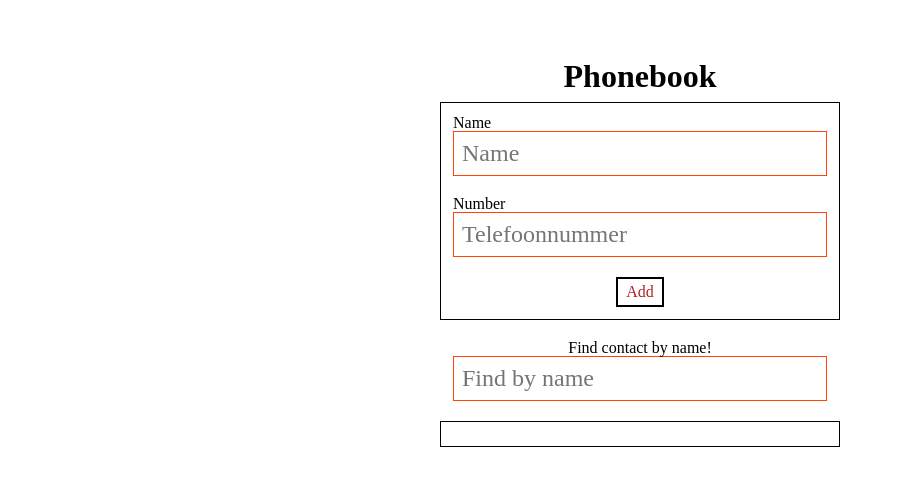
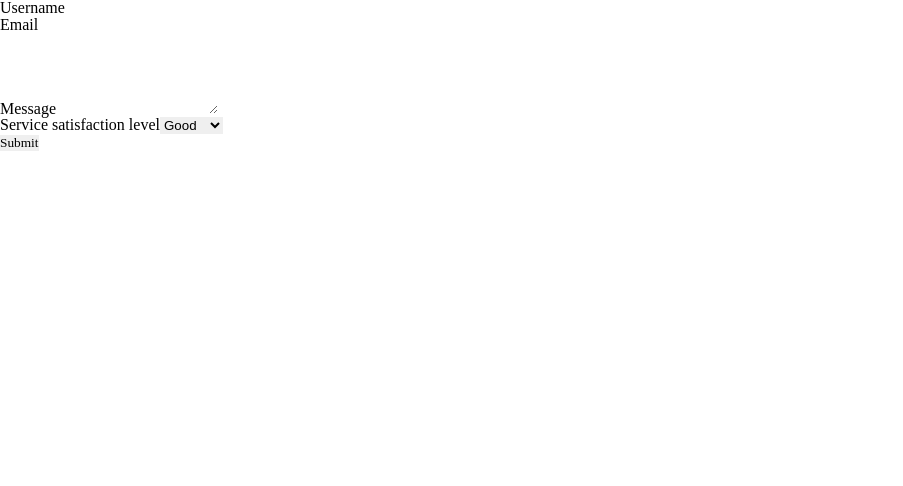
Before and after one commit to Vladyslav-Tykhyi/oefenen, a React (Vite) app in the folder oefenen/: page / in a window 1280 px wide. Shown: the top 486 px of the page, without its empty margins (0-903 px from the left). Built offline with nearby package versions, Linux system fonts and the light colour scheme.

Commit message:
work on Formik

```diff
--- a/oefenen/package.json
+++ b/oefenen/package.json
@@ -12,7 +12,8 @@
   "dependencies": {
     "formik": "^2.4.6",
     "react": "^19.1.0",
-    "react-dom": "^19.1.0"
+    "react-dom": "^19.1.0",
+    "yup": "^1.6.1"
   },
   "devDependencies": {
     "@eslint/js": "^9.25.0",
--- a/oefenen/src/components/App/App.jsx
+++ b/oefenen/src/components/App/App.jsx
@@ -1,60 +1,76 @@
-import { useEffect, useState } from "react";
-import ContactForm from "../ContacntForm/ContactForm";
-import ContactList from "../ContactList/ContactList";
-import SearchBox from "../SearchBox/SearchBox";
-import s from "./App.module.css";
+import { Formik, Form, Field, ErrorMessage } from "formik";
+import { useId } from "react";
+import * as Yup from "yup";
+
+const FeedbackSchema = Yup.object().shape({
+  username: Yup.string()
+    .min(2, "Too Short!")
+    .max(50, "Too Long!")
+    .required("Required"),
+  email: Yup.string().email("Must be a valid email!").required("Required"),
+  message: Yup.string()
+    .min(3, "Too short")
+    .max(256, "Too long")
+    .required("Required"),
+  level: Yup.string().oneOf(["good", "neutral", "bad"]).required("Required"),
+});
+
+const initialValues = {
+  username: "",
+  email: "",
+  message: "",
+  level: "good",
+};
 
 const App = () => {
-  const [user, setUser] = useState({ name: "", number: "", id: "" });
-  const [contact, setContact] = useState(() => {
-    const saved = JSON.parse(localStorage.getItem("contacts"));
-    return saved ? saved : [];
-  });
-  const [filter, setFilter] = useState("");
+  const nameFieldId = useId();
+  const emailFieldId = useId();
+  const msgFieldId = useId();
+  const levelFieldId = useId();
 
-  const sendData = (e) => {
-    e.preventDefault();
-
-    const newContact = {
-      id: crypto.randomUUID(),
-      name: user.name,
-      number: user.number,
-    };
-
-    setContact((prev) => [...prev, newContact]);
-    setUser({ name: "", number: "", id: "" });
-  };
-
-  const handleCloseBTN = (id) => {
-    setContact((prev) => prev.filter((item) => item.id !== id));
-  };
-
-  const getData = (e) => {
-    const { name, value } = e.target;
-    setUser((prev) => ({ ...prev, [name]: value, id: crypto.randomUUID() }));
-  };
-
-  useEffect(() => {
-    localStorage.setItem("contacts", JSON.stringify(contact));
-  }, [contact]);
-
-  const filterContacts = () => {
-    if (filter.trim().length < 2) return contact;
-    return contact.filter((c) =>
-      c.name.toLowerCase().includes(filter.toLowerCase())
-    );
+  const handleSubmit = (values, actions) => {
+    console.log(values);
+    actions.resetForm();
   };
 
   return (
-    <div>
-      <h1 className={s.header}>Phonebook</h1>
-      <ContactForm sendData={sendData} getData={getData} user={user} />
-      <SearchBox setFilter={setFilter} />
-      <ContactList
-        contacts={filterContacts()}
-        handleCloseBTN={handleCloseBTN}
-      />
-    </div>
+    <Formik
+      initialValues={initialValues}
+      onSubmit={handleSubmit}
+      validationSchema={FeedbackSchema}
+    >
+      <Form>
+        <div>
+          <label htmlFor={nameFieldId}>Username</label>
+          <Field type="text" name="username" id={nameFieldId} />
+          <ErrorMessage name="username" component="span" />
+        </div>
+
+        <div>
+          <label htmlFor={emailFieldId}>Email</label>
+          <Field type="email" name="email" id={emailFieldId} />
+          <ErrorMessage name="email" component="span" />
+        </div>
+
+        <div>
+          <label htmlFor={msgFieldId}>Message</label>
+          <Field as="textarea" name="message" id={msgFieldId} rows="5" />
+          <ErrorMessage name="message" component="span" />
+        </div>
+
+        <div>
+          <label htmlFor={levelFieldId}>Service satisfaction level</label>
+          <Field as="select" name="level" id={levelFieldId}>
+            <option value="good">Good</option>
+            <option value="neutral">Neutral</option>
+            <option value="bad">Bad</option>
+          </Field>
+          <ErrorMessage name="level" component="span" />
+        </div>
+
+        <button type="submit">Submit</button>
+      </Form>
+    </Formik>
   );
 };
 
--- a/oefenen/src/components/ContacntForm/ContactForm.jsx
+++ /dev/null
@@ -1,39 +0,0 @@
-import s from "./ContactForm.module.css";
-
-const ContactForm = ({ sendData, getData, user }) => {
-  return (
-    <div>
-      <form className={s.form} onSubmit={sendData}>
-        <label>
-          <span>Name</span>
-          <input
-            type="text"
-            className={s.input}
-            placeholder="Name"
-            name="name"
-            value={user.name}
-            onChange={getData}
-            required
-          />
-        </label>
-        <label>
-          <span>Number</span>
-          <input
-            type="number"
-            className={s.input}
-            placeholder="Telefoonnummer"
-            name="number"
-            value={user.number}
-            onChange={getData}
-            required
-          />
-        </label>
-        <button className={s.btn} type="submit">
-          Add
-        </button>
-      </form>
-    </div>
-  );
-};
-
-export default ContactForm;
--- a/oefenen/src/components/ContacntForm/ContactForm.module.css
+++ /dev/null
@@ -1,25 +0,0 @@
-.form {
-  width: 400px;
-  border: 1px solid black;
-  margin: 0 auto;
-  padding: 12px;
-
-  & input {
-    display: block;
-    width: 100%;
-    border: 1px solid orangered;
-    margin: 0 0 20px 0;
-    padding: 8px;
-    font-size: 24px;
-  }
-
-  & .btn {
-    background-color: transparent;
-    color: firebrick;
-    padding: 4px 8px;
-    display: block;
-    margin: 0 auto;
-    border: 2px solid black;
-    font-size: 16px;
-  }
-}
--- a/oefenen/src/components/ContactList/ContactList.jsx
+++ /dev/null
@@ -1,29 +0,0 @@
-import s from "./ContactList.module.css";
-
-const ContactList = ({ contacts, handleCloseBTN }) => {
-  return (
-    <div className={s.wrapper}>
-      <ul className={s.list}>
-        {contacts.map((item) => {
-          return (
-            <li className={s.list_item} key={item.id}>
-              <div className={s.list_item_wrapper}>
-                <h2 className={s.userName}>{item.name}</h2>
-                <p className={s.userNumber}>{item.number}</p>
-              </div>
-              <button
-                className={s.list_item_delBTN}
-                onClick={() => handleCloseBTN(item.id)}
-                id={item.id}
-              >
-                Delete
-              </button>
-            </li>
-          );
-        })}
-      </ul>
-    </div>
-  );
-};
-
-export default ContactList;
--- a/oefenen/src/components/ContactList/ContactList.module.css
+++ /dev/null
@@ -1,50 +0,0 @@
-.wrapper {
-  width: 400px;
-  border: 1px solid black;
-  margin: 0 auto;
-  padding: 12px;
-  max-height: 400px;
-  overflow: scroll;
-}
-
-.list_item {
-  border: 1px solid greenyellow;
-  padding: 6px;
-  border-radius: 12px;
-  margin: 0 0 8px 0;
-  display: flex;
-  justify-content: space-between;
-}
-
-.list_item_wrapper {
-}
-
-.userName {
-  margin: 0 0 6px 0;
-  font-weight: bolder;
-}
-
-.userNumber {
-  font-weight: bolder;
-}
-
-.list_item_delBTN {
-  display: block;
-  font-weight: bold;
-  background-color: darkblue;
-  color: white;
-  padding: 0 8px;
-  border: 2px solid darkgoldenrod;
-  border-radius: 12px;
-}
-
-input[type="number"]::-webkit-inner-spin-button,
-input[type="number"]::-webkit-outer-spin-button {
-  -webkit-appearance: none;
-  margin: 0;
-}
-
-/* Firefox */
-input[type="number"] {
-  -moz-appearance: textfield;
-}
--- a/oefenen/src/components/SearchBox/SearchBox.jsx
+++ /dev/null
@@ -1,17 +0,0 @@
-import s from "./SearchBox.module.css";
-
-const SearchBox = ({ setFilter }) => {
-  return (
-    <div>
-      <p className={s.text}>Find contact by name!</p>
-      <input
-        type="text"
-        placeholder="Find by name"
-        className={s.input}
-        onChange={(e) => setFilter(e.target.value)}
-      />
-    </div>
-  );
-};
-
-export default SearchBox;
--- a/oefenen/src/components/SearchBox/SearchBox.module.css
+++ /dev/null
@@ -1,12 +0,0 @@
-.text {
-  width: fit-content;
-  margin: 20px auto 0;
-}
-.input {
-  display: block;
-  width: 374px;
-  border: 1px solid orangered;
-  margin: 0 auto 20px;
-  padding: 8px;
-  font-size: 24px;
-}
```
Also changed, not shown: 1 other file (tests, documents, lock files or other folders).
